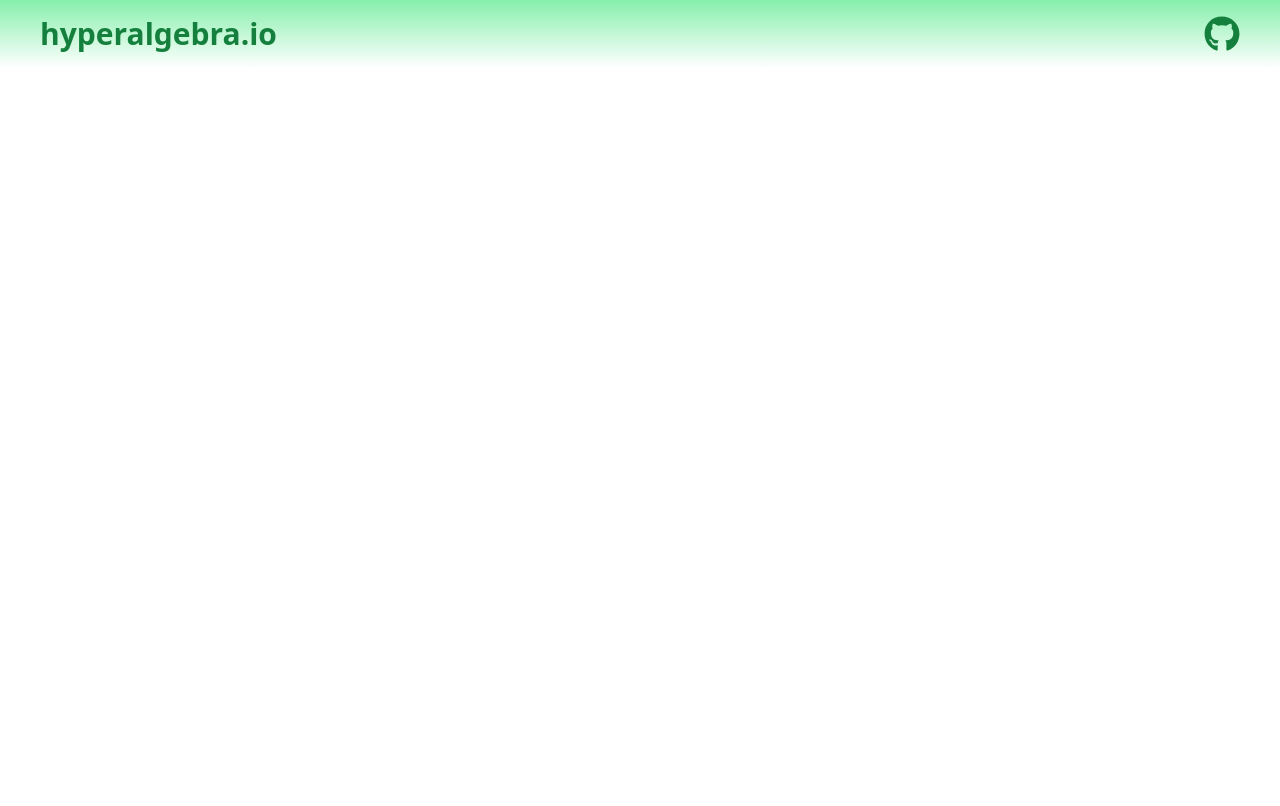
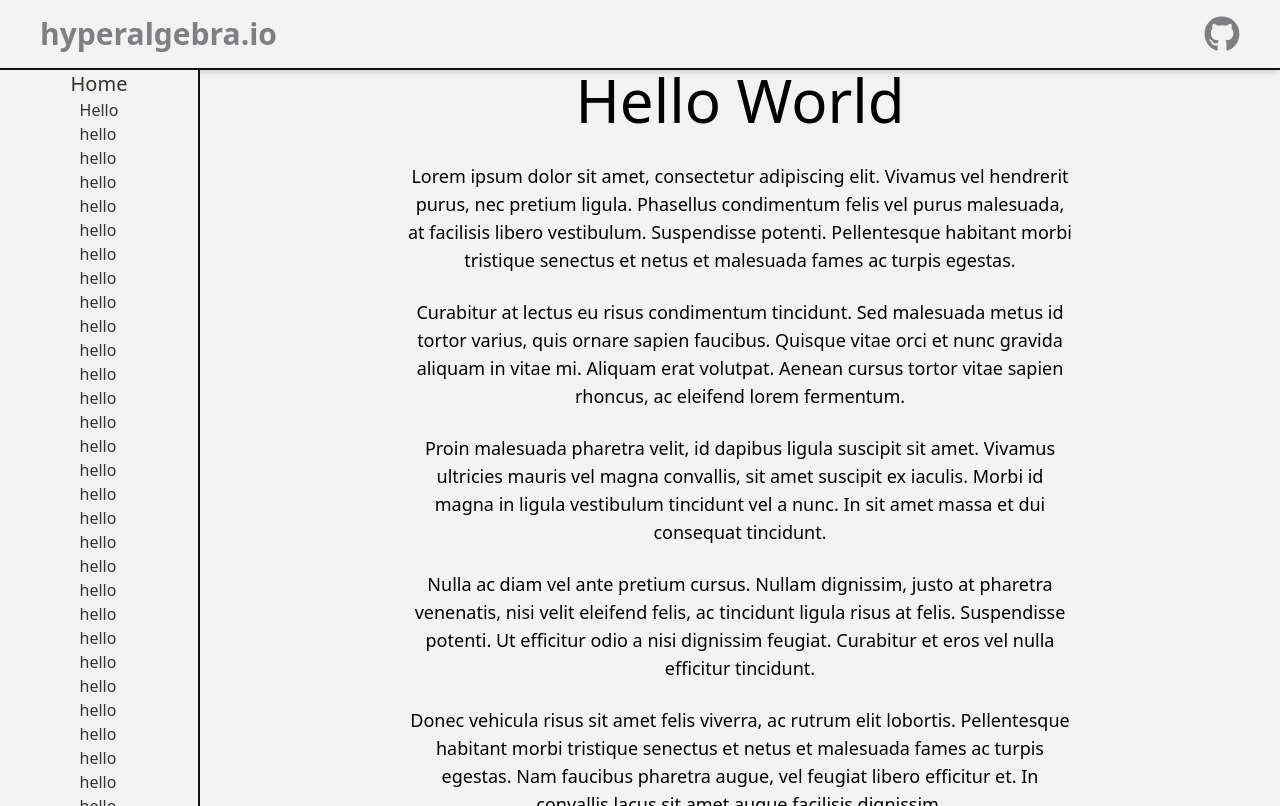
Before and after one commit to ashvinbondada/hyperalgebra.io, a Next.js app: page / in a window 1280 px wide. Built offline with nearby package versions, Linux system fonts and the light colour scheme.

Commit message:
Created Sidebar + Created Scrolling and Format
I created the sidebar and also nav bar. I fixed some
theme issues. I also enabled each component to
free scroll. i want to add the following behavior

- collapsing scroll bar
- transparent nav bar (maybe)

```diff
--- a/src/app/components/navbar.tsx
+++ b/src/app/components/navbar.tsx
@@ -1,19 +1,20 @@
-import Link from "next/link"
-import { FaGithub } from "react-icons/fa"
+import Link from "next/link";
+import { FaGithub } from "react-icons/fa";
 
 export default function Navbar() {
   return (
-        <nav className=" bg-gradient-to-b from-green-300 to-white dark:bg-gradient-to-b dark:from-green-700 dark:to-black p-4 sticky top-0">
-            <div className="md:px-6 prose prose-xl mx-auto flex justify-between flex-col sm:flex-row">
+    <nav className="sticky top-0 z-50 bg-anti-flash-white dark:bg-smoky-black p-4 border-b-2 border-b-smoky-black dark:border-b-anti-flash-white
+    backdrop-blur-3xl shadow-md">
+      <div className="md:px-6 prose prose-xl mx-auto flex justify-between flex-col sm:flex-row items-center">
         <h1 className="text-3xl font-bold text-white grid place-content-center mb-2 md:mb-0">
-                    <Link href="/" className="text-green-700 dark:text-green-300 hover:opacity-90 no-underline">hyperalgebra.io</Link>
+          <Link href="/" className="dark:text-dun text-gray hover:opacity-90 no-underline">hyperalgebra.io</Link>
         </h1>
         <div className="flex flex-row justify-center sm:justify-evenly align-middle gap-4 text-white text-5xl lg:text-4xl">
-                    <Link className="text-white/90 hover:text-white" href="https://github.com/ashvinbondada">
-                        <FaGithub className="text-green-700 dark:text-green-300 hover:opacity-90"/>
+          <Link className="" href="https://github.com/ashvinbondada">
+            <FaGithub className="dark:text-dun text-gray hover:opacity-90"/>
           </Link>
         </div>
       </div>
     </nav>
-    )
+  );
 }
--- /dev/null
+++ b/src/app/components/sidebar.tsx
@@ -0,0 +1,110 @@
+// import React from 'react'
+
+import Link from "next/link";
+
+export default function Sidebar() {
+  return (
+    <aside
+      className="fixed bg-anti-flash-white text-jet dark:text-anti-flash-white dark:bg-smoky-black w-[200px] h-[calc(100vh-64px)] overflow-y-auto border-r-2
+     border-r-smoky-black dark:border-r-anti-flash-white z-50
+      "
+      >
+        <div className="flex-col max-h-screen grid justify-items-center px-2">
+          <Link className="text-xl" href="/">Home</Link>
+          <nav>
+              <div className="prose">
+                <h1 className="prose-xl">Hello</h1>
+              </div>
+              <div>hello</div>
+              <div>hello</div>
+              <div>hello</div>
+              <div>hello</div>
+              <div>hello</div>
+              <div>hello</div>
+              <div>hello</div>
+              <div>hello</div>
+              <div>hello</div>
+              <div>hello</div>
+              <div>hello</div>
+              <div>hello</div>
+              <div>hello</div>
+              <div>hello</div>
+              <div>hello</div>
+              <div>hello</div>
+              <div>hello</div>
+              <div>hello</div>
+              <div>hello</div>
+              <div>hello</div>
+              <div>hello</div>
+              <div>hello</div>
+              <div>hello</div>
+              <div>hello</div>
+              <div>hello</div>
+              <div>hello</div>
+              <div>hello</div>
+              <div>hello</div>
+              <div>hello</div>
+              <div>hello</div>
+              <div>hello</div>
+              <div>hello</div>
+              <div>hello</div>
+              <div>hello</div>
+              <div>hello</div>
+              <div>hello</div>
+              <div>hello</div>
+              <div>hello</div>
+              <div>hello</div>
+              <div>hello</div>
+              <div>hello</div>
+              <div>hello</div>
+              <div>hello</div>
+              <div>hello</div>
+              <div>hello</div>
+              <div>hello</div>
+              <div>hello</div>
+              <div>hello</div>
+              <div>hello</div>
+              <div>hello</div>
+              <div>hello</div>
+              <div>hello</div>
+              <div>hello</div>
+              <div>hello</div>
+              <div>hello</div>
+              <div>hello</div>
+              <div>hello</div>
+              <div>hello</div>
+              <div>hello</div>
+              <div>hello</div>
+              <div>hello</div>
+              <div>hello</div>
+              <div>hello</div>
+              <div>hello</div>
+              <div>hello</div>
+              <div>hello</div>
+              <div>hello</div>
+              <div>hello</div>
+              <div>hello</div>
+              <div>hello</div>
+              <div>hello</div>
+              <div>hello</div>
+              <div>hello</div>
+              <div>hello</div>
+              <div>hello</div>
+              <div>hello</div>
+              <div>hello</div>
+              <div>hello</div>
+              <div>hello</div>
+              <div>hello</div>
+              <div>hello</div>
+              <div>hello</div>
+              <div>hello</div>
+              <div>hello</div>
+              <div>hello</div>
+              <div>hello</div>
+              <div>hello</div>
+              <div>hello</div>
+          </nav>
+        </div>
+    </aside>
+  )
+}
--- a/src/app/layout.tsx
+++ b/src/app/layout.tsx
@@ -1,6 +1,7 @@
 import type { Metadata } from "next";
 import "./globals.css";
 import Navbar from "./components/navbar";
+import Sidebar from "./components/sidebar";
 
 export const metadata: Metadata = {
   title: "Create Next App",
@@ -13,14 +14,14 @@ export default function RootLayout({
   children: React.ReactNode;
 }>) {
   return (
-    <html lang="en">
-      <body className="bg-white dark:bg-black">
+    <html lang="en" className="h-full">
+      <body className="h-full overflow-hidden">
         <Navbar />
-        {/* <Sidebar>
-          <SidebarItem text={"list1"} />
-        </Sidebar> */}
-        <main className="px-4 md:px-6 prose prose-xl prose-slate dark:prose-invert mx-auto">
-          {children}
+        <main className="flex h-[calc(100vh-64px)] flex-row ">
+          <Sidebar />
+          <div className="flex-1 ml-[200px] overflow-y-auto scroll-smooth">
+            {children}
+          </div>
         </main>
       </body>
     </html>
--- a/src/app/page.tsx
+++ b/src/app/page.tsx
@@ -2,8 +2,41 @@
 
 export default function Home() {
   return (
-      <h1 className="flex justify-center text-5xl">
-
+    <div className="bg-anti-flash-white dark:bg-smoky-black
+      grid justify-items-center dark:text-anti-flash-white px-4
+    ">
+      <h1 className="text-6xl mb-8">
+        Hello World
       </h1>
+      <div className="max-w-prose text-center text-lg space-y-6">
+        <p>
+          Lorem ipsum dolor sit amet, consectetur adipiscing elit. Vivamus vel hendrerit purus, nec pretium ligula. Phasellus condimentum felis vel purus malesuada, at facilisis libero vestibulum. Suspendisse potenti. Pellentesque habitant morbi tristique senectus et netus et malesuada fames ac turpis egestas.
+        </p>
+        <p>
+          Curabitur at lectus eu risus condimentum tincidunt. Sed malesuada metus id tortor varius, quis ornare sapien faucibus. Quisque vitae orci et nunc gravida aliquam in vitae mi. Aliquam erat volutpat. Aenean cursus tortor vitae sapien rhoncus, ac eleifend lorem fermentum.
+        </p>
+        <p>
+          Proin malesuada pharetra velit, id dapibus ligula suscipit sit amet. Vivamus ultricies mauris vel magna convallis, sit amet suscipit ex iaculis. Morbi id magna in ligula vestibulum tincidunt vel a nunc. In sit amet massa et dui consequat tincidunt.
+        </p>
+        <p>
+          Nulla ac diam vel ante pretium cursus. Nullam dignissim, justo at pharetra venenatis, nisi velit eleifend felis, ac tincidunt ligula risus at felis. Suspendisse potenti. Ut efficitur odio a nisi dignissim feugiat. Curabitur et eros vel nulla efficitur tincidunt.
+        </p>
+        <p>
+          Donec vehicula risus sit amet felis viverra, ac rutrum elit lobortis. Pellentesque habitant morbi tristique senectus et netus et malesuada fames ac turpis egestas. Nam faucibus pharetra augue, vel feugiat libero efficitur et. In convallis lacus sit amet augue facilisis dignissim.
+        </p>
+        <p>
+          Sed nec felis quis lorem pellentesque tincidunt. Integer ut nisl eget turpis viverra congue. Curabitur tristique lectus nisi, a pretium purus laoreet et. Pellentesque non urna ut erat viverra vestibulum a vel justo. Nulla luctus, mauris nec lacinia aliquam, magna metus porttitor orci, in rutrum magna nisi nec felis.
+        </p>
+        <p>
+          Maecenas euismod feugiat ipsum, id sodales velit malesuada sit amet. Integer fermentum mauris in justo auctor, nec finibus leo eleifend. Suspendisse dapibus urna in nisl ultricies posuere. Aenean in tempor ligula. Duis a metus ac eros malesuada dictum. Cras eget congue tortor, ac efficitur mauris.
+        </p>
+        <p>
+          Etiam scelerisque velit at sem porttitor, eget aliquet nisi condimentum. Nulla facilisi. Nam at nisi fermentum, hendrerit velit ut, convallis sem. Nulla id lacus nec turpis elementum volutpat. Suspendisse potenti. Integer tincidunt nisi nec nibh sodales, nec ultricies libero finibus.
+        </p>
+        <p>
+          Fusce id orci at nulla pretium auctor. Nunc dapibus urna a purus lobortis, sit amet aliquam justo fermentum. Vivamus pretium mi vel massa vehicula, vel hendrerit lorem egestas. Nam rhoncus felis non quam gravida tincidunt. Etiam finibus nisi a semper bibendum.
+        </p>
+      </div>
+    </div>
   );
 }
--- a/tailwind.config.ts
+++ b/tailwind.config.ts
@@ -9,8 +9,11 @@ const config: Config = {
   theme: {
     extend: {
       colors: {
-        background: "var(--background)",
-        foreground: "var(--foreground)",
+        'smoky-black' : '#14110F',
+        'jet' : '#34312D',
+        'gray' : '#7E7F83',
+        'dun' : '#D9CB52',
+        'anti-flash-white' : '#F3F3F4'
       },
     },
   },
```
Lines whose indentation alone changed are shown as unchanged.
